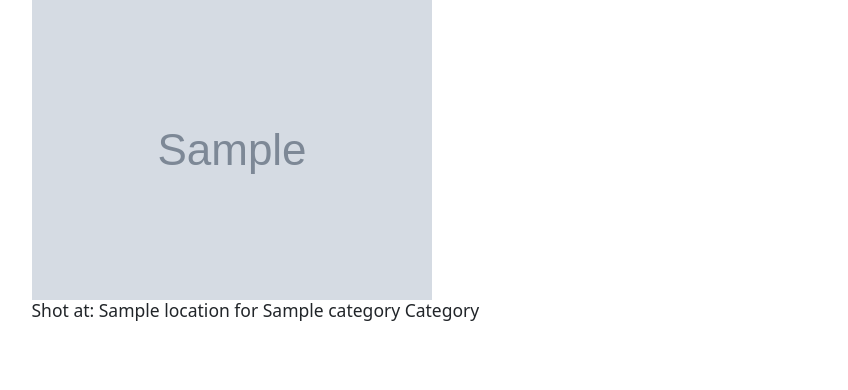
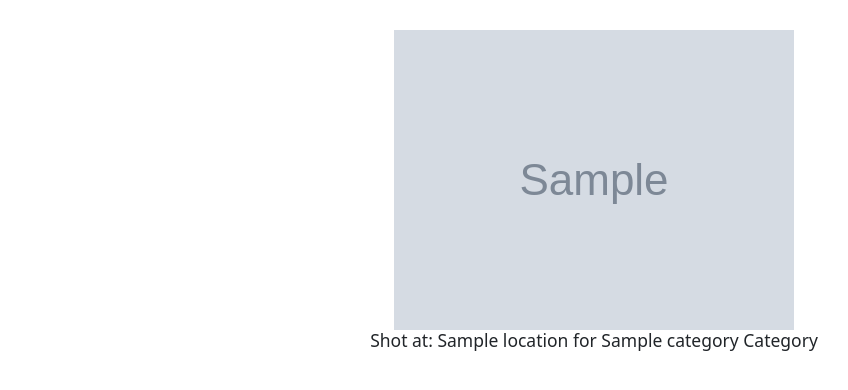
Before and after one commit to Alice-Githui/Personal-Gallery, a Django app: page /oneimage/1 in a window 1280 px wide. Shown: the top 390 px of the page, without its empty margins (46-894 px from the left). Run offline with Django 3.2, Linux system fonts and the light colour scheme; tables that the repository leaves empty hold one stand-in row (values such as "Sample post"); grey boxes marked "Sample" are stand-in pictures; some libraries are stand-ins or nearby versions.

Commit message:
Style the layout of landing page images

```diff
--- a/personalgallery/static/css/style.css
+++ b/personalgallery/static/css/style.css
@@ -1,4 +1,6 @@
 *{
+    box-sizing: border-box;
+    padding: 0;
     margin: 0;
 }
 h1{
@@ -8,3 +10,21 @@ h1{
 .image-card{
     margin-top:10px;
 }
+.image-card a img{
+    height: 250px;
+    width: 100%;
+    object-fit: cover;
+}
+
+#oneimagepage{
+    display: flex;
+    flex-direction: column;
+    align-items: center;
+    text-align: center;
+    justify-content: center;
+    margin: 30px;
+}
+
+#indexoneimage{
+    display: none;
+}
--- a/personalgallery/static/js/script.js
+++ /dev/null
@@ -1 +0,0 @@
-console.log('Her')
--- a/personalgallery/templates/personalgallery/base.html
+++ b/personalgallery/templates/personalgallery/base.html
@@ -28,6 +28,7 @@
     {% block scripts %}
     <script src="https://ajax.googleapis.com/ajax/libs/jquery/3.2.1/jquery.min.js"></script>
     <script src="{% static 'js/script.js' %}"></script>
+    <script src="https://code.jquery.com/jquery-3.5.1.js"></script>
     {% bootstrap_javascript %}
     {% endblock %}
 </body>
--- a/personalgallery/templates/personalgallery/index.html
+++ b/personalgallery/templates/personalgallery/index.html
@@ -11,7 +11,11 @@
             {% include 'navbar.html' %}
             {% for image in images %}
             <div class="col-md-4 image-card">
-                <a href="{% url 'viewPhoto' image.id %}"><img src="{{ image.image.url }}" alt="{{ image.description }}" class="img-responsive"></a>
+                <a href="#"><img src="{{ image.image.url }}" alt="{{ image.description }}" class="img-responsive"></a>
+                <!-- <h3>Shot at: {{image.location}} for {{image.category}} Category</h3> -->
+            </div>
+            <div id="indexoneimage">
+                {% include 'personalgallery/oneimage.html' %}
             </div>
             {% empty %}
             <h3><strong><em>No Photos</em></strong></h3>
--- a/personalgallery/templates/personalgallery/oneimage.html
+++ b/personalgallery/templates/personalgallery/oneimage.html
@@ -1,7 +1,7 @@
 {% extends 'personalgallery/base.html' %}
 {% block content %}
-<div class="container">
-    <div class="row">
+<div class="container-fluid">
+    <div class="row" id="oneimagepage">
         <div class="col">
             <div>
                 <img src="{{image.image.url}}" alt="{{image.description}}">
```
Also changed, not shown: media/articles/burger.jpeg (added).
